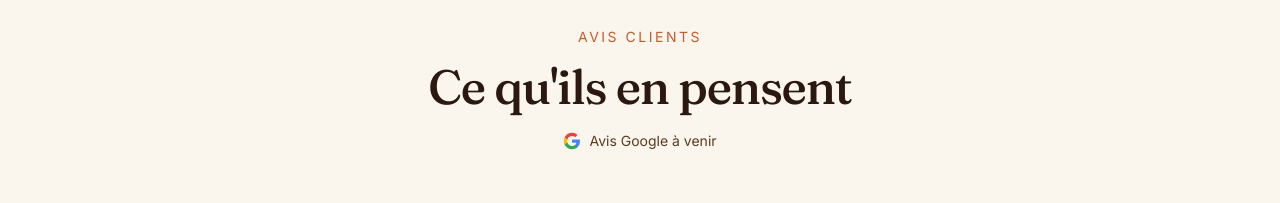
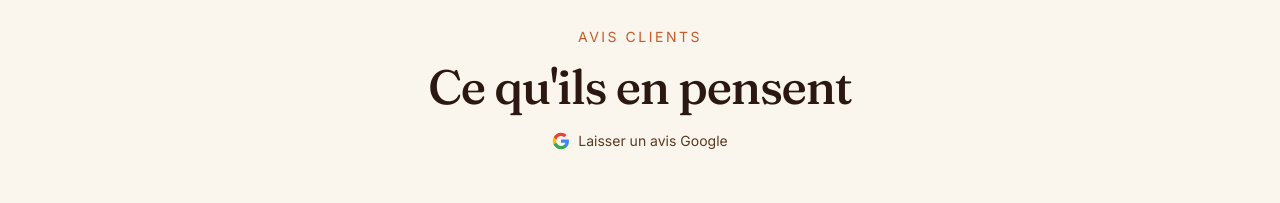
Before and after one commit to Sebluimeme/tarte-flambee-ruggieri, a Next.js app: page / in a window 1280 px wide. Shown: the part 7260-7463 px from the top of the page. Built offline with nearby package versions, Linux system fonts and the light colour scheme.

Commit message:
feat: lier fiche Google Business pour dépôt d'avis
GOOGLE_REVIEW_URL → fiche Poivre Et Sale (kgmid /g/11w2178bdy)
Bouton 'Laisser un avis Google' maintenant actif dans la section Témoignages.

```diff
--- a/components/sections/Temoignages.tsx
+++ b/components/sections/Temoignages.tsx
@@ -4,9 +4,7 @@ import { motion, useInView } from 'framer-motion'
 import { useRef } from 'react'
 import { Star } from 'lucide-react'
 
-// URL Google Business à renseigner par Marc Ruggieri une fois la fiche créée
-// ex: 'https://g.page/r/CaXXXXXXXXXXXXX/review'
-const GOOGLE_REVIEW_URL: string | null = null
+const GOOGLE_REVIEW_URL = 'https://search.google.com/local/writereview?placeid=/g/11w2178bdy'
 
 const temoignages = [
   {
```
